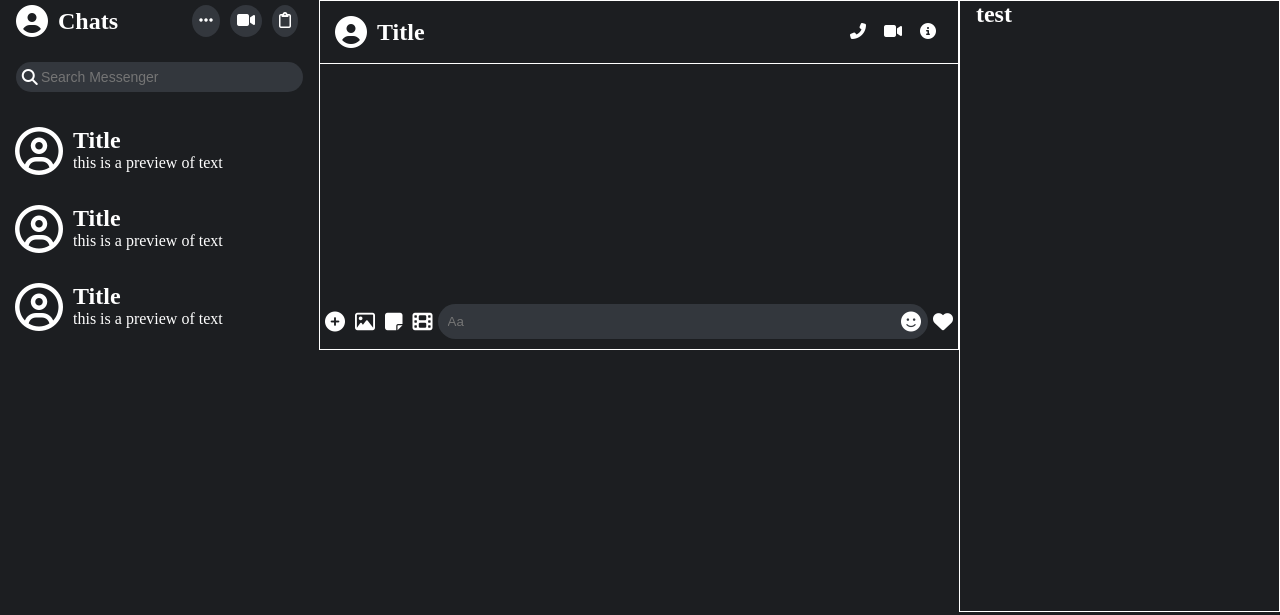
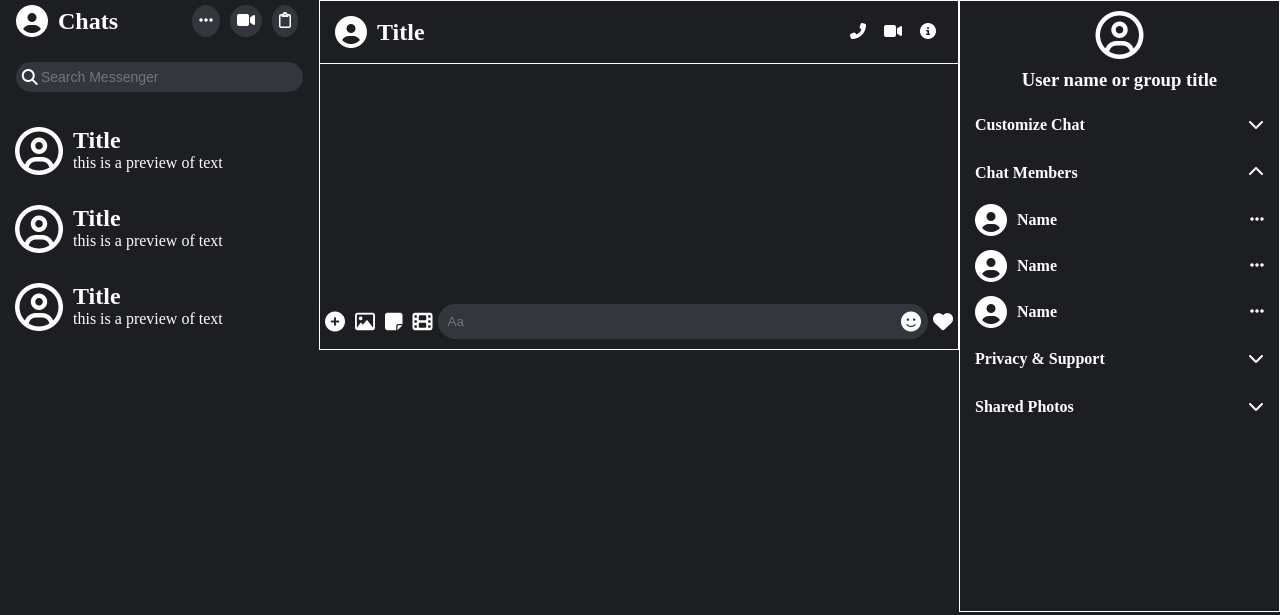
Before and after one commit to pulgaresking/messenger, a plain HTML site: page index.html in a window 1280 px wide. Drawn offline with Linux system fonts and the light colour scheme.

Commit message:
right side

```diff
--- a/index.html
+++ b/index.html
@@ -108,7 +108,81 @@
 
     <section class="right">
         <div class="wrapper">
-         <h1>test</h1>
+         <div class="right-header">
+            <i class="far fa-user-circle fa-3x"></i>
+            <h3>User name or group title</h3>
+         </div>
+        </div>
+
+        <div class="right-tab">
+            <div class="right-tab-title">
+               <h4>Customize Chat</h4>
+            </div>
+
+            <div class="right-tab-icon">
+               <i class="fas fa-chevron-down"></i>
+            </div>
+        </div>
+
+        <div class="right-tab">
+            <div class="right-tab-title">
+               <h4>Chat Members</h4>
+            </div>
+
+            <div class="right-tab-icon">
+               <i class="fas fa-chevron-up"></i>
+            </div>
+        </div>
+
+        <div class="right-tab-list">
+            <div class="right-tab-list-title">
+                <i class="fas fa-user-circle fa-2x"></i>
+               <h4>Name</h4>
+            </div>
+
+            <div class="right-tab-icon">
+                <i class="fas fa-ellipsis-h"></i>
+            </div>
+        </div>
+        <div class="right-tab-list">
+            <div class="right-tab-list-title">
+                <i class="fas fa-user-circle fa-2x"></i>
+               <h4>Name</h4>
+            </div>
+
+            <div class="right-tab-icon">
+                <i class="fas fa-ellipsis-h"></i>
+            </div>
+        </div>
+        <div class="right-tab-list">
+            <div class="right-tab-list-title">
+                <i class="fas fa-user-circle fa-2x"></i>
+               <h4>Name</h4>
+            </div>
+
+            <div class="right-tab-icon">
+                <i class="fas fa-ellipsis-h"></i>
+            </div>
+        </div>
+
+        <div class="right-tab">
+            <div class="right-tab-title">
+               <h4>Privacy & Support</h4>
+            </div>
+
+            <div class="right-tab-icon">
+               <i class="fas fa-chevron-down"></i>
+            </div>
+        </div>
+
+        <div class="right-tab">
+            <div class="right-tab-title">
+               <h4>Shared Photos</h4>
+            </div>
+
+            <div class="right-tab-icon">
+               <i class="fas fa-chevron-down"></i>
+            </div>
         </div>
     </section>
 </body>
--- a/scss/style.scss
+++ b/scss/style.scss
@@ -131,3 +131,47 @@ body {
     }
   }
 }
+
+.right {
+
+  &-header {
+    display: block;
+    text-align: center;
+    padding: 10px;
+
+    h3 {
+      margin-top: 10px;
+    }
+  }
+
+  &-tab {
+    display: flex;
+    justify-content: space-between;
+    padding: 15px;
+    cursor: pointer;
+  }
+  &-tab:hover {
+    @include set-color(lighten($primary-color, 10%));
+  }
+
+  &-tab-list {
+    display: flex;
+    justify-content: space-between;
+    align-items: center;
+    padding: 7px 15px;
+    cursor: pointer;
+
+    &-title {
+      display: flex;
+      align-items: center;
+
+      h4 {
+        padding-left: 10px;
+      }
+    }
+  }
+
+  &-tab-list:hover {
+    @include set-color(lighten($primary-color, 10%));
+  }
+}
```
Also changed, not shown: css/style.css.
